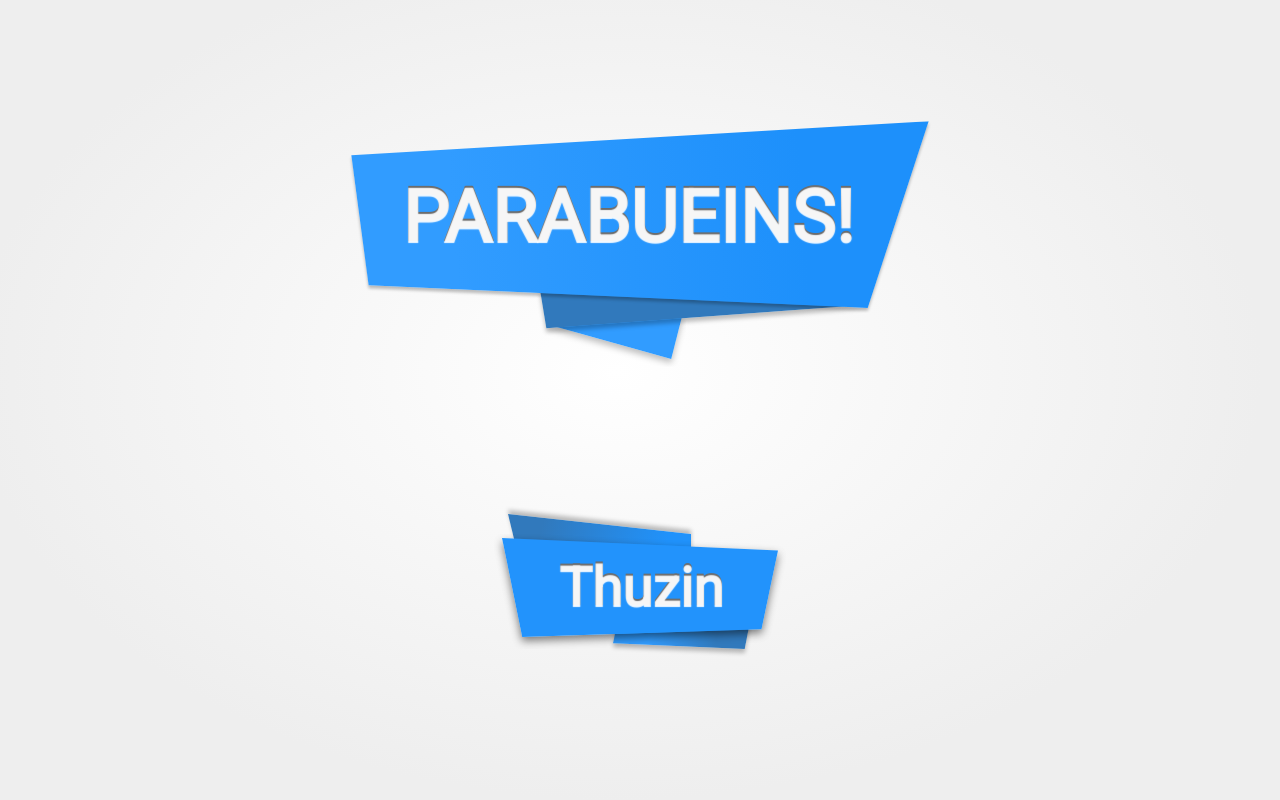
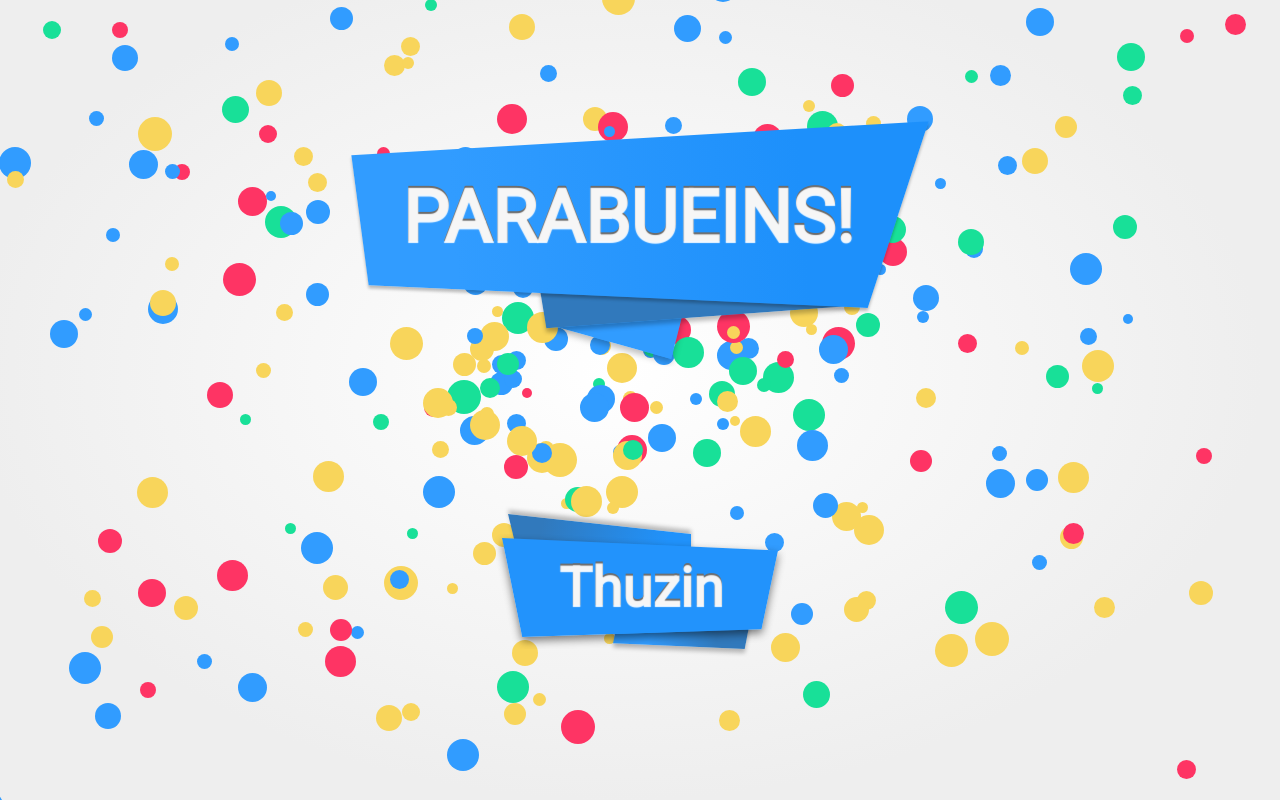
Before and after one commit to DevInt-Community/HappyBirthdayTwentys, an Angular app: page / in a window 1280 px wide. Built offline with nearby package versions, Linux system fonts and the light colour scheme.

Commit message:
confetti component and your settings, refactoring in happy-birthday component and hbd-name component

```diff
--- a/src/app/app.module.ts
+++ b/src/app/app.module.ts
@@ -7,6 +7,7 @@ import { HomeComponent } from './pages/home/home.component';
 import { HappyBirthdayComponent } from './pages/home/happy-birthday/happy-birthday.component';
 import { NgbModule } from '@ng-bootstrap/ng-bootstrap';
 import { HbdNameComponent } from './pages/home/hbd-name/hbd-name.component';
+import { ConfettiComponent } from './pages/home/confetti/confetti.component';
 
 @NgModule({
   declarations: [
@@ -14,6 +15,7 @@ import { HbdNameComponent } from './pages/home/hbd-name/hbd-name.component';
     HomeComponent,
     HappyBirthdayComponent,
     HbdNameComponent,
+    ConfettiComponent,
   ],
   imports: [BrowserModule, AppRoutingModule, NgbModule],
   providers: [],
--- /dev/null
+++ b/src/app/pages/home/confetti/confetti.component.html
@@ -0,0 +1,16 @@
+<div class="space-confetti">
+  <div
+    *ngFor="let confetti of confettis"
+    style="
+  position: fixed;
+  z-index: 500;
+  background-color: {{ confetti.color }};
+  width: {{ confetti.size }}px;
+  height: {{ confetti.size }}px;
+  border-radius: 50%;
+  animation: boom {{ confetti.speed }}s ease-out infinite;
+  left: {{ confetti.direction.width }}vw;
+  top: {{ confetti.direction.height }}vh;
+  "
+  ></div>
+</div>
--- /dev/null
+++ b/src/app/pages/home/confetti/confetti.component.scss
@@ -0,0 +1,31 @@
+.space-confetti {
+  position: absolute;
+  z-index: 500;
+
+  width: 100vw;
+  height: 100vh;
+}
+
+@keyframes boom {
+  0% {
+    left: 50vw;
+    top: 40vh;
+    opacity: 0;
+  }
+  39% {
+    left: 50vw;
+    top: 40vh;
+    opacity: 0;
+  }
+  40% {
+    left: 50vw;
+    top: 40vh;
+    opacity: 1;
+  }
+  96%{
+    opacity: 1;
+  }
+  100%{
+    opacity: 0;
+  }
+}
--- /dev/null
+++ b/src/app/pages/home/confetti/confetti.component.ts
@@ -0,0 +1,67 @@
+import { Component } from '@angular/core';
+
+type colors = '#FE3464' | '#F8D55B' | '#319CFF' | '#18E098';
+
+interface IConfetti {
+  color: colors;
+  size: number;
+  speed: number;
+  direction: {
+    width: number;
+    height: number;
+  };
+}
+
+@Component({
+  selector: 'app-confetti',
+  templateUrl: './confetti.component.html',
+  styleUrls: ['./confetti.component.scss'],
+})
+export class ConfettiComponent {
+  public confettis: IConfetti[] = [];
+
+  constructor() {
+    this.confettis = this.generateConfetti();
+  }
+
+  private generateConfetti(): IConfetti[] {
+    let confettis: IConfetti[] = [];
+    let confettiQuantity = 400;
+
+    for (let i = 0; i < confettiQuantity; i++) {
+      confettis.push({
+        color: this.generateColor(),
+        size: this.generateSize(),
+        speed: this.generateSpeed(),
+        direction: {
+          width: this.generateDirection(),
+          height: this.generateDirection(),
+        },
+      });
+    }
+
+    return confettis;
+  }
+
+  private generateColor(): colors {
+    let colors: colors[] = ['#FE3464', '#F8D55B', '#319CFF', '#18E098'];
+
+    return colors[Math.round(this.getRandomArbitrary(0, 3))];
+  }
+
+  private generateSize(): number {
+    return Math.round(this.getRandomArbitrary(10, 14));
+  }
+
+  private generateSpeed(): number {
+    return Math.round(this.getRandomArbitrary(3, 6));
+  }
+
+  private generateDirection(): number {
+    return Math.round(this.getRandomArbitrary(-10, 120));
+  }
+
+  private getRandomArbitrary(min: number, max: number): number {
+    return Math.random() * (max + min) + min;
+  }
+}
--- a/src/app/pages/home/happy-birthday/happy-birthday.component.scss
+++ b/src/app/pages/home/happy-birthday/happy-birthday.component.scss
@@ -2,6 +2,7 @@
   position: relative;
   margin-top: 15vh;
   user-select: none;
+  z-index: 1000;
 
   animation: fade-in 2s, move 7s 2s infinite;
 
--- a/src/app/pages/home/hbd-name/hbd-name.component.scss
+++ b/src/app/pages/home/hbd-name/hbd-name.component.scss
@@ -48,20 +48,20 @@
 
 @keyframes left-to-center {
   0% {
-    margin-left: -2000px;
+    margin-left: -100vw;
   }
   60% {
-    margin-left: -2000px;
+    margin-left: -100vw;
     opacity: 0;
   }
 }
 
 @keyframes right-to-center {
   0% {
-    margin-left: 2000px;
+    margin-left: 100vw;
   }
   60% {
-    margin-left: 2000px;
+    margin-left: 100vw;
     opacity: 0;
   }
 }
--- a/src/app/pages/home/home.component.html
+++ b/src/app/pages/home/home.component.html
@@ -1,3 +1,4 @@
+<app-confetti></app-confetti>
 <div class="row hbd-home m-0">
   <div class="d-flex justify-content-center">
     <app-happy-birthday></app-happy-birthday>
```
Also changed, not shown: 1 other file (tests, documents, lock files or other folders).
